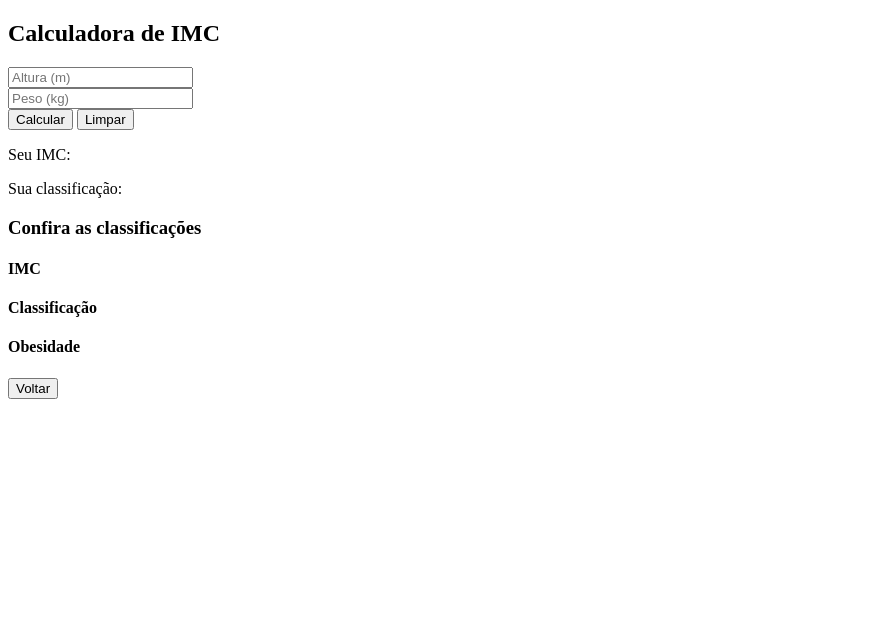
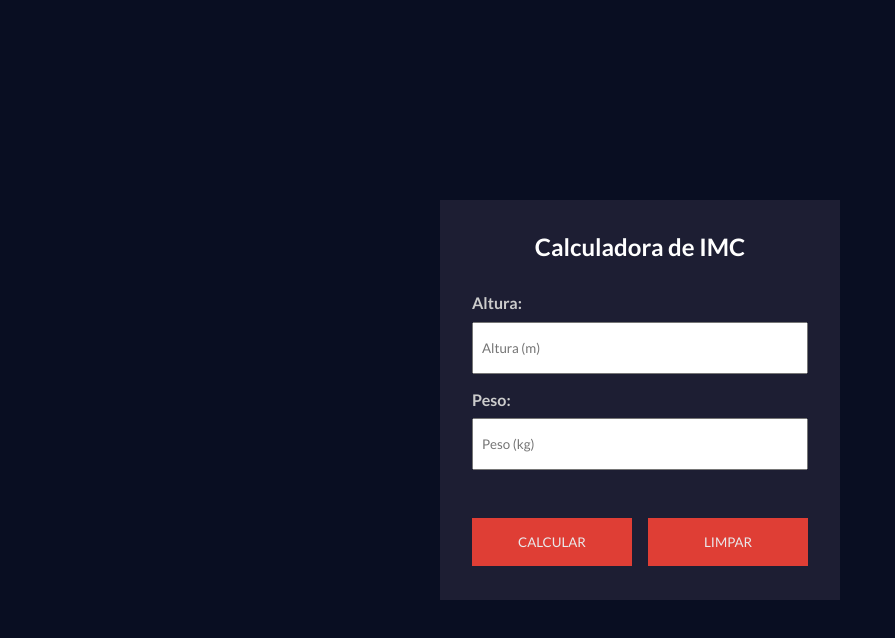
Before and after one commit to YagoLyra/imc-calculator, a plain HTML site: page index.html in a window 1280 px wide. Shown: the whole page, without its empty margins (0-895 px from the left). Drawn offline with Linux system fonts and the light colour scheme.

Commit message:
Adiciona estilos para contêiner de cálculo, controles do formulário e botões
- Estilização do título do contêiner de cálculo.
- Definidos estilos para os controles do formulário, incluindo `label` e `input`.
- Adicionados estilos para a seção de ações do formulário.
- Estilização dos botões de calcular e limpar, incluindo estados de hover.

```diff
--- a/css/styles.css
+++ b/css/styles.css
@@ -0,0 +1,76 @@
+* {
+    margin: 0;
+    padding: 0;
+    box-sizing: border-box;
+    font-family: "Lato", sans-serif;
+}
+
+body {
+    background-color: #090E22;
+    display: flex;
+    justify-content: center;
+    align-items: center;
+    height: 100vh;
+    color: #FFF;
+}
+
+.hide {
+    display: none !important;
+}
+
+.container {
+    min-width: 400px;
+    min-height: 400px;
+    background-color: #1D1E33;
+    padding: 2rem;
+}
+
+#calc-container h2 {
+    text-align: center;
+    margin-bottom: 2rem;
+}
+
+.form-inputs {
+    display: flex;
+    flex-direction: column;
+    justify-content: space-between;
+}
+
+.form-control {
+    display: flex;
+    flex-direction: column;
+    flex: 1;
+    margin-bottom: 1rem;
+}
+
+.form-control label {
+    font-weight: bold;
+    margin-bottom: 0.6rem;
+    color: #CCC;
+}
+
+.form-control input {
+    padding: 1rem 0.5rem;
+}
+
+.actions-control {
+    display: flex;
+    justify-content: space-between;
+    margin-top: 2rem;
+    gap: 1rem;
+}
+
+button {
+    text-transform: uppercase;
+    padding: 1rem 1.5rem;
+    background-color: #F44236;
+    border: none;
+    color: #FFF;
+    cursor: pointer;
+    opacity: 0.9;
+    flex: 1;
+}
+
+button:hover {
+    opacity: 1;
+}
--- a/index.html
+++ b/index.html
@@ -24,11 +24,11 @@
             <form id="imc-form">
                 <div class="form-inputs">
                     <div class="form-control">
-                        <label for="height"></label>
+                        <label for="height">Altura: </label>
                         <input type="number" id="height" name="height" placeholder="Altura (m)">
                     </div>
                     <div class="form-control">
-                        <label for="weight"></label>
+                        <label for="weight">Peso: </label>
                         <input type="number" id="weight" name="weight" placeholder="Peso (kg)">
                     </div>
                 </div>
```
